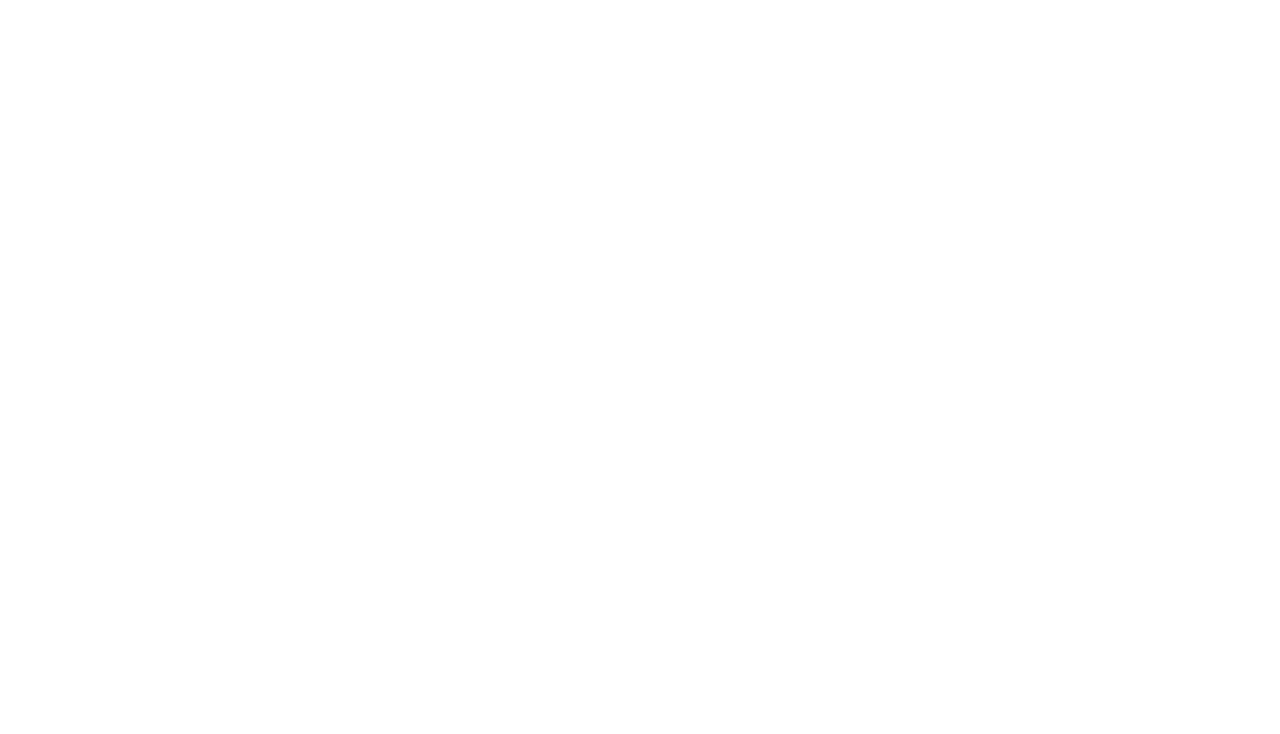
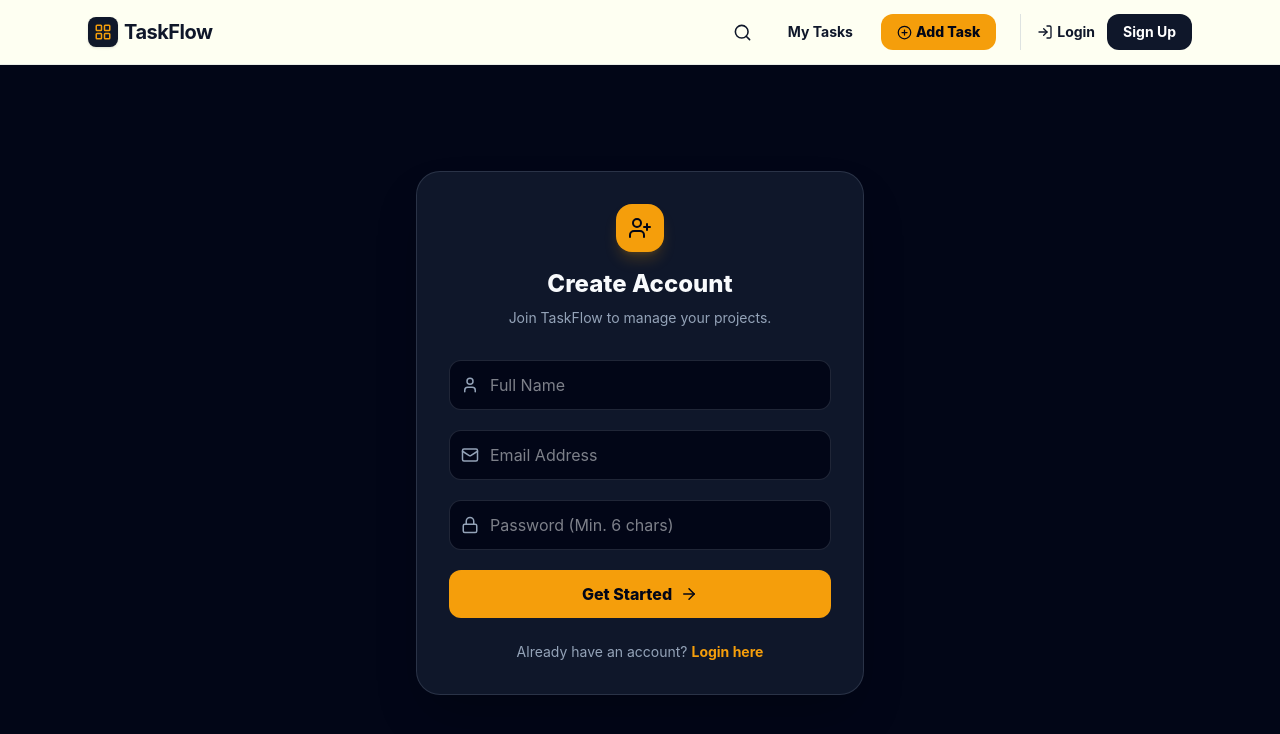
Before and after one commit to saad-aziz1/Real-Time-Task-Manager, a React (Vite) app in the folder client/: page /signup in a window 1280 px wide. Before the commit this address had no page. Shown: the top 734 px of the page. Built offline with nearby package versions, Linux system fonts and the light colour scheme.

Commit message:
Add authentication pages (Login & Signup) with routing and UI integration

```diff
--- /dev/null
+++ b/client/src/components/Login.jsx
@@ -0,0 +1,75 @@
+import { useState } from 'react';
+import { useNavigate, Link } from 'react-router-dom';
+import axios from 'axios';
+import { LogIn, Mail, Lock, ArrowRight } from 'lucide-react';
+import toast from 'react-hot-toast';
+import { useAuth } from '../context/AuthContext';
+
+const Login = () => {
+  const [formData, setFormData] = useState({ email: '', password: '' });
+  const { login } = useAuth();
+  const navigate = useNavigate();
+
+  const handleSubmit = async (e) => {
+    e.preventDefault();
+    try {
+      const { data } = await axios.post('http://localhost:10000/api/auth/login', formData);
+
+      // Modern state update through context
+      login(data.data.user, data.token);
+
+      toast.success(`Welcome back!`);
+      navigate('/');
+    } catch (error) {
+      toast.error(error.response?.data?.message || "Login failed");
+    }
+  };
+
+  return (
+    <div className="min-h-[90vh] bg-[#020617] flex items-center justify-center p-4">
+      <div className="w-full max-w-md bg-[#0F172A] border border-[#94A3B8]/20 rounded-3xl p-8 shadow-2xl">
+        <div className="text-center mb-8">
+          <div className="bg-[#F59E0B] w-12 h-12 rounded-2xl flex items-center justify-center mx-auto mb-4 shadow-lg shadow-[#F59E0B]/20">
+            <LogIn className="text-[#020617]" size={24} />
+          </div>
+          <h2 className="text-2xl font-extrabold text-[#F8FAFC]">Login</h2>
+          <p className="text-[#94A3B8] text-sm mt-2">Enter your credentials to access your account.</p>
+        </div>
+
+        <form onSubmit={handleSubmit} className="space-y-5">
+          <div className="relative">
+            <Mail className="absolute left-3 top-1/2 -translate-y-1/2 text-[#94A3B8]" size={18} />
+            <input
+              type="email"
+              placeholder="Email Address"
+              className="w-full bg-[#020617] border border-[#94A3B8]/20 rounded-xl py-3 pl-10 pr-4 text-[#F8FAFC] focus:outline-none focus:border-[#F59E0B] transition-all"
+              onChange={(e) => setFormData({...formData, email: e.target.value})}
+              required
+            />
+          </div>
+
+          <div className="relative">
+            <Lock className="absolute left-3 top-1/2 -translate-y-1/2 text-[#94A3B8]" size={18} />
+            <input
+              type="password"
+              placeholder="Password"
+              className="w-full bg-[#020617] border border-[#94A3B8]/20 rounded-xl py-3 pl-10 pr-4 text-[#F8FAFC] focus:outline-none focus:border-[#F59E0B] transition-all"
+              onChange={(e) => setFormData({...formData, password: e.target.value})}
+              required
+            />
+          </div>
+
+          <button type="submit" className="w-full bg-[#F59E0B] text-[#020617] font-extrabold py-3 rounded-xl flex items-center justify-center gap-2 hover:shadow-lg hover:shadow-[#F59E0B]/10 active:scale-[0.98] transition-all">
+            Sign In <ArrowRight size={18} />
+          </button>
+        </form>
+
+        <p className="text-center text-[#94A3B8] text-sm mt-6">
+          Don't have an account? <Link to="/signup" className="text-[#F59E0B] font-bold hover:underline">Register here</Link>
+        </p>
+      </div>
+    </div>
+  );
+};
+
+export default Login;
--- a/client/src/components/Navbar.jsx
+++ b/client/src/components/Navbar.jsx
@@ -11,7 +11,7 @@
     const value = e.target.value;
     setSearchQuery(value);
     if (onSearch) {
-      onSearch(value); // Ye function TaskList ko query bhejay ga
+      onSearch(value);
     }
   };
 
@@ -44,7 +44,7 @@
             {isSearchOpen ? <SearchX size={19} /> : <Search size={19} />}
           </button>
 
-          {/* My Tasks Link */}
+          {/* MyTasksLink */}
           <Link
             to="/"
             className="whitespace-nowrap px-1.5 md:px-3 py-2 text-[#0F172A] font-bold text-[12px] md:text-sm hover:text-[#F59E0B] transition-colors"
@@ -52,7 +52,7 @@
             My Tasks
           </Link>
 
-          {/* Add Task Button */}
+          {/* AddTaskButton */}
           <Link
             to="/add"
             className="flex items-center gap-1 whitespace-nowrap px-3 md:px-4 py-2 bg-[#F59E0B] text-[#020617] font-extrabold text-[12px] md:text-sm rounded-xl hover:shadow-lg transition-all shrink-0"
@@ -61,7 +61,7 @@
             <span>Add Task</span>
           </Link>
 
-          {/* Desktop Only */}
+          {/* DesktopOnly */}
           <div className="hidden lg:flex items-center gap-3 border-l border-[#94A3B8]/30 ml-2 pl-4">
             <Link to="/login" className="text-[#0F172A] font-bold text-sm flex items-center gap-1">
               <LogIn size={16} /> Login
@@ -71,7 +71,7 @@
             </Link>
           </div>
 
-          {/* Toggle Icon */}
+          {/* ToggleIcon */}
           <button
             onClick={() => setIsMenuOpen(!isMenuOpen)}
             className="lg:hidden p-1.5 text-[#0F172A] hover:bg-[#0F172A]/5 rounded-lg border border-[#94A3B8]/20"
@@ -81,7 +81,7 @@
         </div>
       </div>
 
-      {/* --- SEARCH SLIDE-DOWN BOX --- */}
+      {/* --- SEARCH-SLIDE-DOWN--- */}
       {isSearchOpen && (
         <div className="bg-[#FEFFF2] border-t border-[#94A3B8]/10 p-3 shadow-inner animate-in slide-in-from-top duration-200">
           <div className="max-w-4xl mx-auto relative">
--- /dev/null
+++ b/client/src/components/SignUp.jsx
@@ -0,0 +1,85 @@
+import { useState } from 'react';
+import { useNavigate, Link } from 'react-router-dom';
+import axios from 'axios';
+import { UserPlus, Mail, Lock, User, ArrowRight } from 'lucide-react';
+import toast from 'react-hot-toast';
+import { useAuth } from '../context/AuthContext';
+
+const SignUp = () => {
+  const [formData, setFormData] = useState({ name: '', email: '', password: '' });
+  const { login } = useAuth();
+  const navigate = useNavigate();
+
+  const handleSubmit = async (e) => {
+    e.preventDefault();
+    try {
+      const { data } = await axios.post('http://localhost:10000/api/auth/signup', formData);
+
+      login(data.data.user, data.token);
+
+      toast.success(`Welcome, ${data.data.user.name.split(' ')[0]}! Account created.`);
+      navigate('/');
+    } catch (error) {
+      toast.error(error.response?.data?.message || "SignUp failed");
+    }
+  };
+
+  return (
+    <div className="min-h-[90vh] bg-[#020617] flex items-center justify-center p-4">
+      <div className="w-full max-w-md bg-[#0F172A] border border-[#94A3B8]/20 rounded-3xl p-8 shadow-2xl">
+        <div className="text-center mb-8">
+          <div className="bg-[#F59E0B] w-12 h-12 rounded-2xl flex items-center justify-center mx-auto mb-4 shadow-lg shadow-[#F59E0B]/20">
+            <UserPlus className="text-[#020617]" size={24} />
+          </div>
+          <h2 className="text-2xl font-extrabold text-[#F8FAFC]">Create Account</h2>
+          <p className="text-[#94A3B8] text-sm mt-2">Join TaskFlow to manage your projects.</p>
+        </div>
+
+        <form onSubmit={handleSubmit} className="space-y-5">
+          <div className="relative">
+            <User className="absolute left-3 top-1/2 -translate-y-1/2 text-[#94A3B8]" size={18} />
+            <input
+              type="text"
+              placeholder="Full Name"
+              className="w-full bg-[#020617] border border-[#94A3B8]/20 rounded-xl py-3 pl-10 pr-4 text-[#F8FAFC] focus:outline-none focus:border-[#F59E0B] transition-all"
+              onChange={(e) => setFormData({...formData, name: e.target.value})}
+              required
+            />
+          </div>
+
+          <div className="relative">
+            <Mail className="absolute left-3 top-1/2 -translate-y-1/2 text-[#94A3B8]" size={18} />
+            <input
+              type="email"
+              placeholder="Email Address"
+              className="w-full bg-[#020617] border border-[#94A3B8]/20 rounded-xl py-3 pl-10 pr-4 text-[#F8FAFC] focus:outline-none focus:border-[#F59E0B] transition-all"
+              onChange={(e) => setFormData({...formData, email: e.target.value})}
+              required
+            />
+          </div>
+
+          <div className="relative">
+            <Lock className="absolute left-3 top-1/2 -translate-y-1/2 text-[#94A3B8]" size={18} />
+            <input
+              type="password"
+              placeholder="Password (Min. 6 chars)"
+              className="w-full bg-[#020617] border border-[#94A3B8]/20 rounded-xl py-3 pl-10 pr-4 text-[#F8FAFC] focus:outline-none focus:border-[#F59E0B] transition-all"
+              onChange={(e) => setFormData({...formData, password: e.target.value})}
+              required
+            />
+          </div>
+
+          <button type="submit" className="w-full bg-[#F59E0B] text-[#020617] font-extrabold py-3 rounded-xl flex items-center justify-center gap-2 hover:shadow-lg hover:shadow-[#F59E0B]/10 active:scale-[0.98] transition-all">
+            Get Started <ArrowRight size={18} />
+          </button>
+        </form>
+
+        <p className="text-center text-[#94A3B8] text-sm mt-6">
+          Already have an account? <Link to="/login" className="text-[#F59E0B] font-bold hover:underline">Login here</Link>
+        </p>
+      </div>
+    </div>
+  );
+};
+
+export default SignUp;
--- a/client/src/main.jsx
+++ b/client/src/main.jsx
@@ -3,8 +3,12 @@
 import App from './App'
 import TaskList from './components/TaskList'
 import TaskForm from './components/TaskForm'
+import SignUp from './components/SignUp'
 import { AuthProvider } from './context/AuthContext'
 import './index.css'
+import Login from './components/Login'
+
+
 
 ReactDOM.createRoot(document.getElementById('root')).render(
   <AuthProvider>
@@ -13,7 +17,10 @@
           <Route path="/" element={<App />}>
             <Route index element={<TaskList />} />
             <Route path="add" element={<TaskForm />} />
+            <Route path="/signup" element={<SignUp />} />
+          <Route path="/login" element={<Login />} />
           </Route>
+
         </Routes>
       </BrowserRouter>
     </AuthProvider>
```
